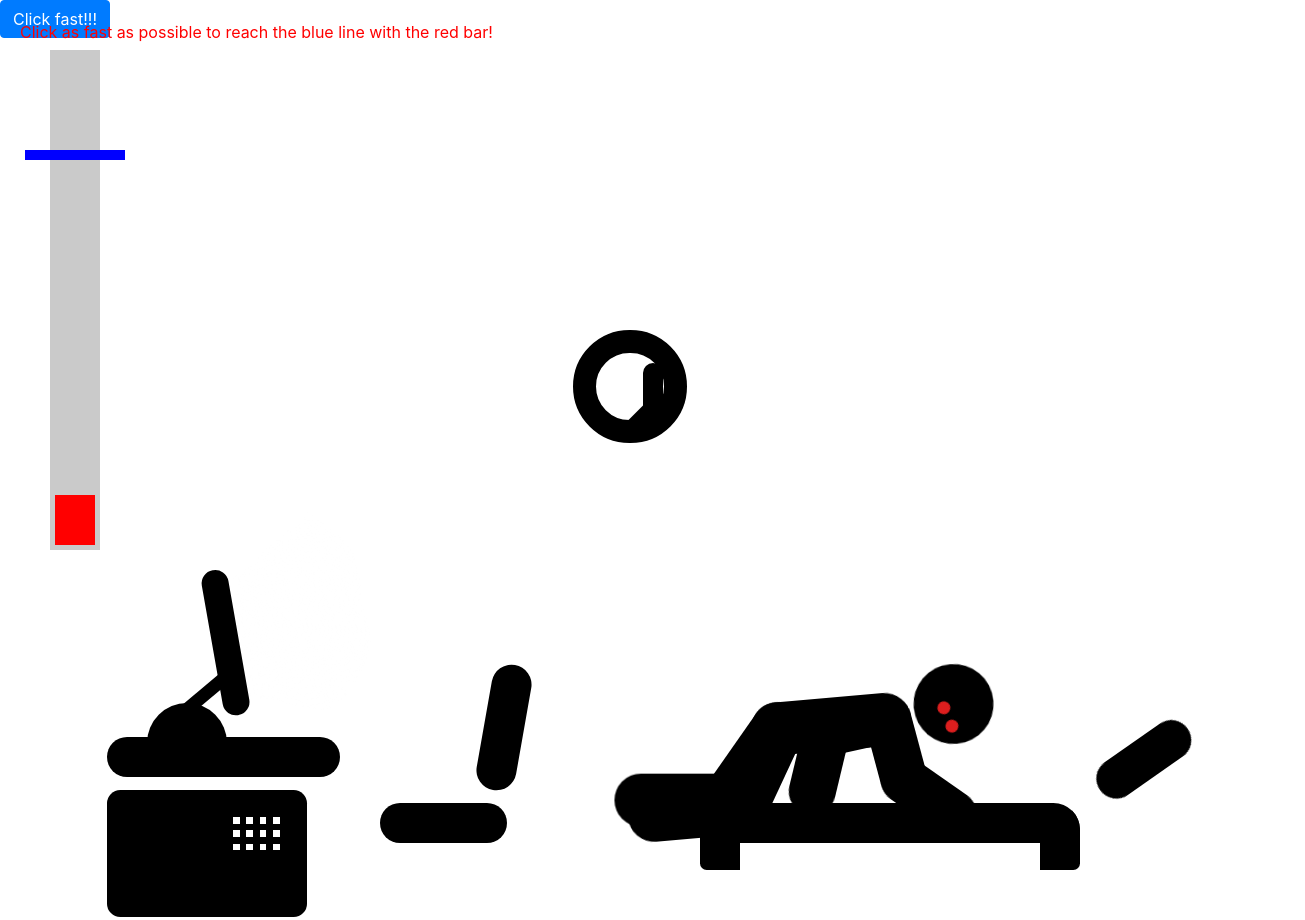
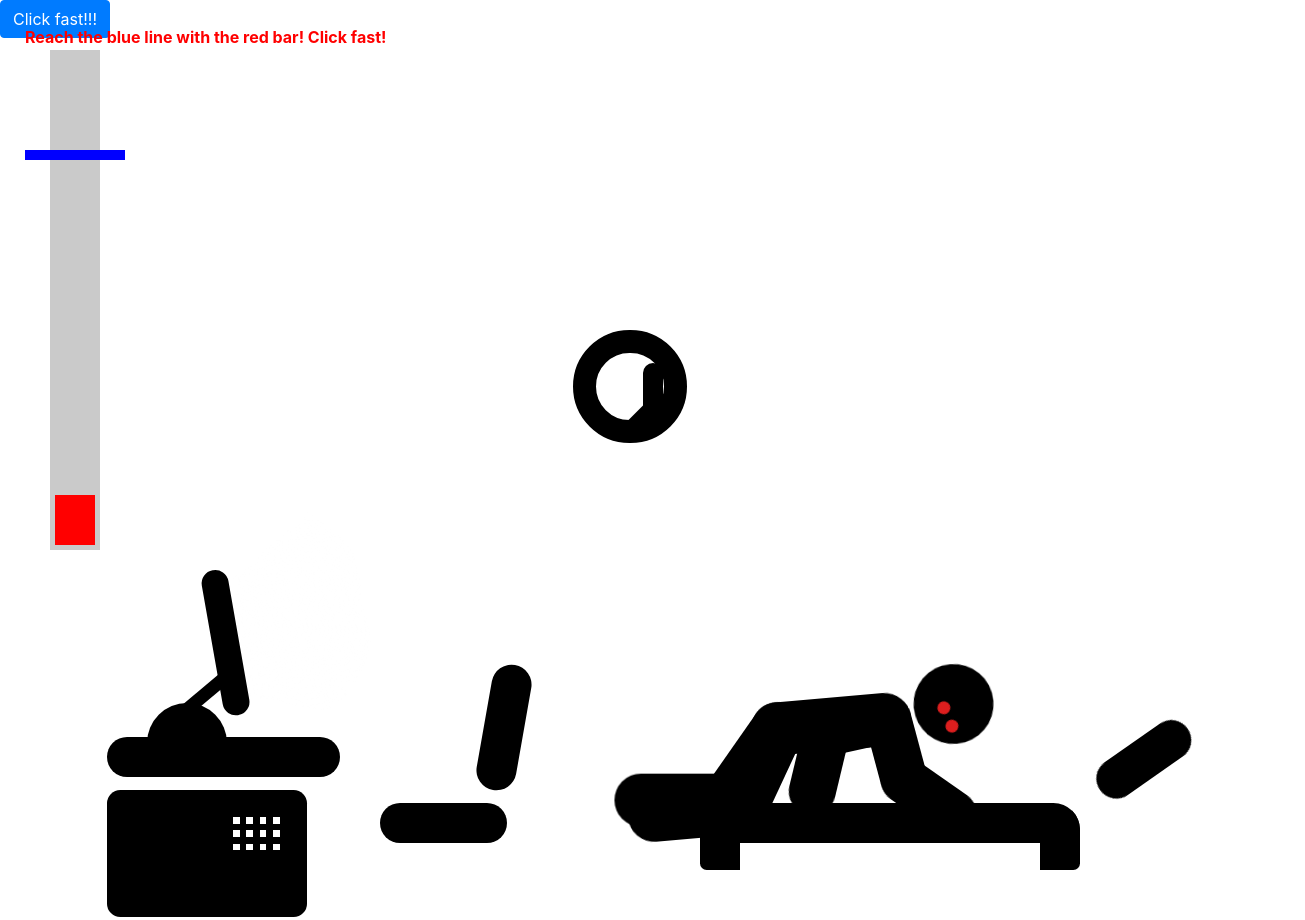
Before and after one commit to JoelNiklaus/ClickJacking, a plain HTML site: page game.html in a window 1280 px wide. Shown: the whole page, 1305 px wide, since content can reach past the window. Drawn offline with nearby package versions, Linux system fonts and the light colour scheme.

Commit message:
added celebration in case of success

```diff
--- /dev/null
+++ b/celebration.js
@@ -0,0 +1,103 @@
+let width = window.innerWidth;
+let height = window.innerHeight;
+const canvas = document.getElementById("celebration");
+const context = canvas.getContext("2d");
+const maxConfettis = 150;
+const particles = [];
+
+const possibleColors = [
+	"DodgerBlue",
+	"OliveDrab",
+	"Gold",
+	"Pink",
+	"SlateBlue",
+	"LightBlue",
+	"Gold",
+	"Violet",
+	"PaleGreen",
+	"SteelBlue",
+	"SandyBrown",
+	"Chocolate",
+	"Crimson"
+];
+
+function randomFromTo(from, to) {
+	return Math.floor(Math.random() * (to - from + 1) + from);
+}
+
+function confettiParticle() {
+	this.x = Math.random() * width; // x
+	this.y = Math.random() * height - height; // y
+	this.r = randomFromTo(11, 33); // radius
+	this.d = Math.random() * maxConfettis + 11;
+	this.color =
+		possibleColors[Math.floor(Math.random() * possibleColors.length)];
+	this.tilt = Math.floor(Math.random() * 33) - 11;
+	this.tiltAngleIncremental = Math.random() * 0.07 + 0.05;
+	this.tiltAngle = 0;
+
+	this.draw = function() {
+		context.beginPath();
+		context.lineWidth = this.r / 2;
+		context.strokeStyle = this.color;
+		context.moveTo(this.x + this.tilt + this.r / 3, this.y);
+		context.lineTo(this.x + this.tilt, this.y + this.tilt + this.r / 5);
+		return context.stroke();
+	};
+}
+
+function Draw() {
+	const results = [];
+
+	// Magical recursive functional love
+	requestAnimationFrame(Draw);
+
+	context.clearRect(0, 0, width, window.innerHeight);
+
+	for (var i = 0; i < maxConfettis; i++) {
+		results.push(particles[i].draw());
+	}
+
+	let particle = {};
+	let remainingFlakes = 0;
+	for (var i = 0; i < maxConfettis; i++) {
+		particle = particles[i];
+
+		particle.tiltAngle += particle.tiltAngleIncremental;
+		particle.y += (Math.cos(particle.d) + 3 + particle.r / 2) / 2;
+		particle.tilt = Math.sin(particle.tiltAngle - i / 3) * 15;
+
+		if (particle.y <= height) remainingFlakes++;
+
+		// If a confetti has fluttered out of view,
+		// bring it back to above the viewport and let if re-fall.
+		if (particle.x > width + 30 || particle.x < -30 || particle.y > height) {
+			particle.x = Math.random() * width;
+			particle.y = -30;
+			particle.tilt = Math.floor(Math.random() * 10) - 20;
+		}
+	}
+
+	return results;
+}
+
+window.addEventListener(
+	"resize",
+	function() {
+		width = window.innerWidth;
+		height = window.innerHeight;
+		canvas.width = window.innerWidth;
+		canvas.height = window.innerHeight;
+	},
+	false
+);
+
+// Push new confetti objects to `particles[]`
+for (var i = 0; i < maxConfettis; i++) {
+	particles.push(new confettiParticle());
+}
+
+// Initialize
+canvas.width = width;
+canvas.height = height;
+Draw();
--- a/game.css
+++ b/game.css
@@ -2,6 +2,11 @@
 	position: absolute;
 	top: 0;
 	left: 0;
+	z-index: 1;
+}
+
+#celebration {
+	z-index: 2;
 }
 
 #result {
@@ -14,10 +19,11 @@
 
 #message {
 	position: absolute;
-	top: 20px;
-	left: 20px;
-	width: 500px;
+	top: 25px;
+	left: 25px;
+	width: 100%;
 	color: red;
+	font-weight: bold;
 }
 
 #distractor {
@@ -25,7 +31,7 @@
 	top: 250px;
 	left: 0;
 	width: 750px;
-	z-index: -1000;
+	z-index: -1;
 }
 
 #mapholder {
--- a/game.html
+++ b/game.html
@@ -12,13 +12,16 @@
 	<title>Game</title>
 </head>
 <body onload="startGame(); fetchPermissionDialogLocations();">
+
+<!-- https://codepen.io/jonathanbell/pen/OvYVYw -->
+<canvas id="celebration" width="100%" height="100%" class="d-none"></canvas>
+
 <div>
 	<canvas id="gameArea" width="150" height="600"></canvas>
 	<button role="button" class="btn btn-primary" id="hitMeFast" onclick="hitMeFast()">Click fast!!!</button>
 </div>
 
-<p id="message">Click as fast as possible
-	to reach the blue line with the red bar!</p>
+<p id="message">Reach the blue line with the red bar! Click fast!</p>
 
 <!--<p id="result"></p>-->
 
@@ -75,6 +78,7 @@
 <script src="game.js"></script>
 <script src="client.js"></script>
 <script src="permission.js"></script>
+<script src="celebration.js"></script>
 <script src="distractor/distractor.js"></script>
 
 </body>
--- a/game.js
+++ b/game.js
@@ -8,6 +8,8 @@ var x = 50;
 var y = 50;
 
 var lastClicked = 0;
+
+var userFooled = false;
 
 function startGame() {
 	gameArea.start();
@@ -42,17 +44,26 @@ function getBarY(height) {
 function hitMeFast() {
 	var timeNow = (new Date()).getTime();
 
+	if (userFooled) {
+		// Set height over the bar so user thinks he/she actually won. ;)
+		currentHeight = 404;
+		// disable click button
+		document.getElementById("hitMeFast").style.display = 'none';
+		// show celebration
+		document.getElementById("celebration").classList.remove('d-none');
+	}
+	else {
 		var speed = timeNow - lastClicked;
 		if (lastClicked === 0)
 			speed = totalHeight - minHeight;
 
 		currentHeight = Math.max(currentHeight, totalHeight - speed);
-
 		if (currentHeight > 300) {
 			console.log("Permission granted");
 			getLocation();
 			// getUserMedia('audio');
 			// getUserMedia('video');
+		}
 	}
 
 	if (currentHeight <= 50)
```
Lines whose indentation alone changed are shown as unchanged.
